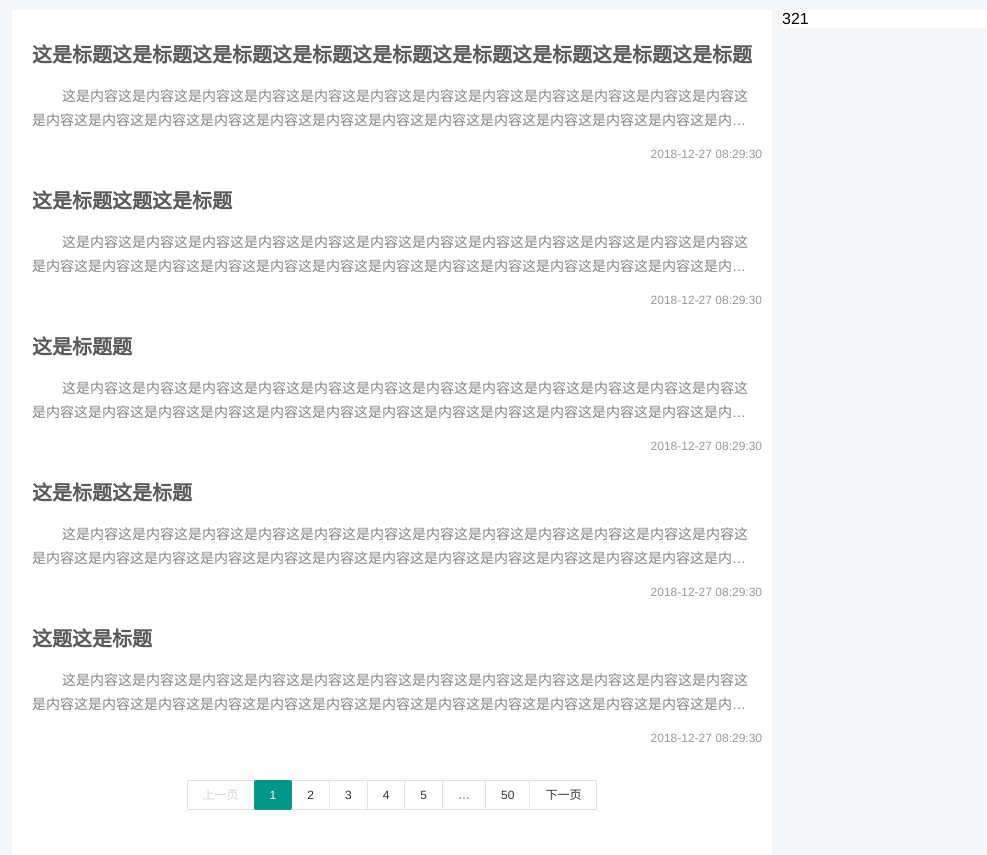
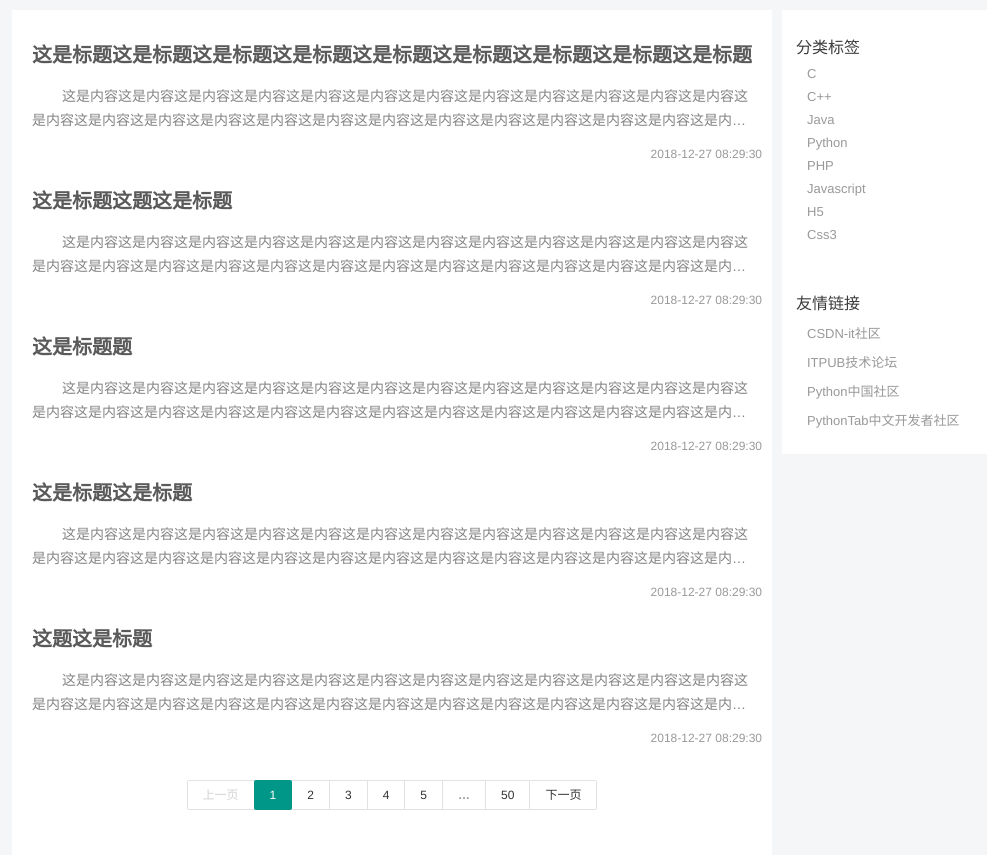
Before and after one commit to abnormalmakers/blog, a Django app: template Myblog/apps/personal/templates/personal.html in a window 1280 px wide. Shown: the part 60-915 px from the top of the page, without its empty margins (143-1130 px from the left). Run offline with Django 3.2, Linux system fonts and the light colour scheme; the template is opened without the code that fills it, so the values that code supplies are empty.

Commit message:
personal页面完善aside部分

```diff
--- a/Myblog/apps/personal/templates/personal.html
+++ b/Myblog/apps/personal/templates/personal.html
@@ -97,7 +97,28 @@
             </div>
             <div class="layui-col-md3 main_right">
                 <div class="main_right_wrapper">
-                    321
+                    <div class="tag_class">
+                        <h6>分类标签</h6>
+                        <ul class="article_tag_list">
+                            <li>C</li>
+                            <li>C++</li>
+                            <li>Java</li>
+                            <li>Python</li>
+                            <li>PHP</li>
+                            <li>Javascript</li>
+                            <li>H5</li>
+                            <li>Css3</li>
+                        </ul>
+                    </div>
+                    <div class="friend_link">
+                        <div class="'friend_link_wrapper">
+                            <h6>友情链接</h6>
+                            <p><a href="https://www.csdn.net/">CSDN-it社区</a></p>
+                            <p><a href="http://www.itpub.net/">ITPUB技术论坛</a></p>
+                            <p><a href="http://www.python88.com/">Python中国社区</a></p>
+                            <p><a href="https://www.pythontab.com/">PythonTab中文开发者社区</a></p>
+                        </div>
+                    </div>
                 </div>
             </div>
         </div>
--- a/Myblog/static/css/personal/personal.css
+++ b/Myblog/static/css/personal/personal.css
@@ -20,6 +20,7 @@
     padding:10px;
 }
 
+/*personal  左半部分*/
 /*一条list*/
 .main .tab_page_list{
     padding-top: 10px;
@@ -86,3 +87,28 @@
     display: block;
     clear:both;
 }
+
+
+
+/*personal  右半部分*/
+.main .main_right .tag_class,.main .main_right .friend_link{
+    padding:20px 10px;
+}
+.main .main_right h6{
+    padding:4px;
+    color:#3D3D3D;
+}
+.main .main_right .tag_class .article_tag_list li{
+    padding:4px 15px;
+    cursor:pointer;
+    font-size: 13px;
+    color:#999;
+}
+.main .main_right .tag_class .article_tag_list li:hover,.main .main_right .friend_link p a:hover{
+    color: red;
+}
+.main .main_right .friend_link p{
+    padding:5px 15px;
+    font-size: 13px;
+    color:#999;
+}
```
